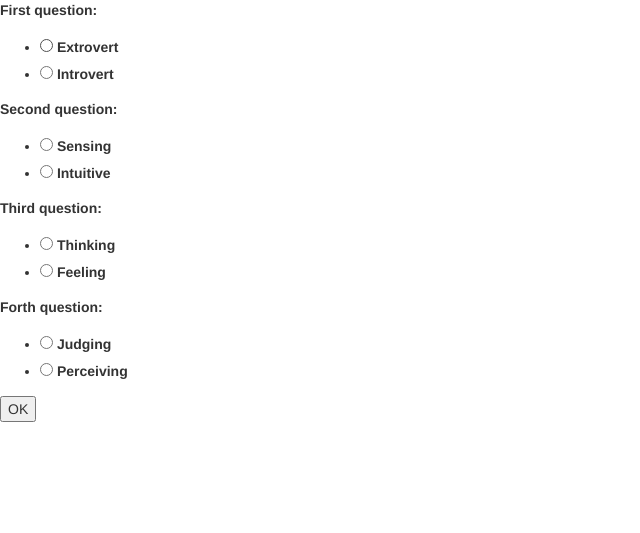
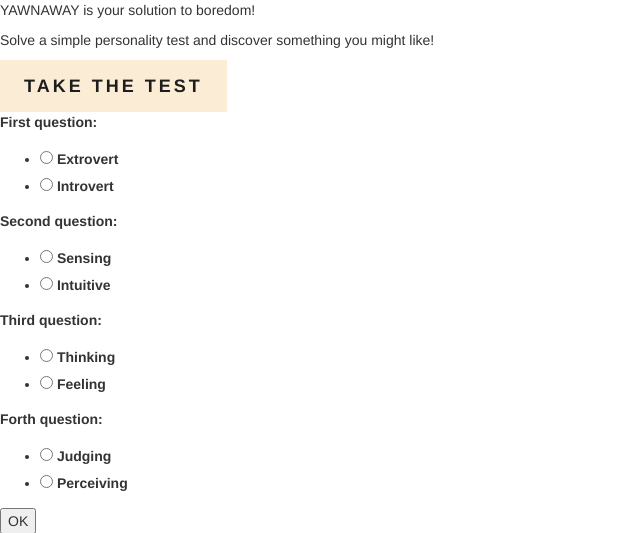
Before and after one commit to JurajMarkesic2/ReccSite, a Django app: page / in a window 1280 px wide. Shown: the top 533 px of the page, without its empty margins (0-640 px from the left). Run offline with Django 3.2, Linux system fonts and the light colour scheme; some libraries are stand-ins or nearby versions.

Commit message:
Editing Design

```diff
--- /dev/null
+++ b/mysite/general/static/general/css/custom.css
@@ -0,0 +1,34 @@
+.sharp {
+	border-radius: 0
+
+}
+
+/***********************
+  CUSTON BTN VALUES
+************************/
+
+.btn {
+    padding: 14px 24px;
+    border: 0 none;
+    color: #1d1d1d;
+    font-weight: 700;
+    letter-spacing: 3px;
+    text-transform: uppercase;
+}
+.btn:focus, .btn:active:focus, .btn.active:focus {
+    outline: 0 none;
+}
+
+.btn-primary {
+    background: #fbecd5;
+    color: #1d1d1d;
+}
+.btn-primary:hover, .btn-primary:focus, .btn-primary:active, .btn-primary.active, .open > .dropdown-toggle.btn-primary {
+    background: #fbecd5;
+    color: #56527F;
+}
+.btn-primary:active, .btn-primary.active {
+    background: #fbecd5;
+    color: #56527F;
+    box-shadow: none;
+}
--- a/mysite/general/templates/general/default.html
+++ b/mysite/general/templates/general/default.html
@@ -1,4 +1,4 @@
-<!doctype html>
+<!DOCTYPE html>
 
 <html lang="eng">
 
@@ -9,7 +9,8 @@
 	<meta name="author" content="Stanko Pavlić, Juraj Markešić">
 	<meta name="viewport" content = "width=device-width, initial-scale=1.0">
 	{% load staticfiles %}
-	<link rel="stylesheet" href="{% static 'css/bootstrap.css' %}" type = "text/css"/>
+	<link rel="stylesheet" href="{% static 'general/css/bootstrap.css' %}" type = "text/css"/>
+	<link rel="stylesheet" href="{% static 'general/css/custom.css' %}" type = "text/css"/>
 	<script src="https://use.fontawesome.com/f51f328b2f.js"></script>
 
 </head>
--- a/mysite/general/templates/general/home.html
+++ b/mysite/general/templates/general/home.html
@@ -1,7 +1,14 @@
 {% extends 'general/default.html' %}
 
 {% block content %}
-<title> Homepage - Site name </title>
+
+<title> YAWNAWAY </title>
+
+<p>YAWNAWAY is your solution to boredom!</p>
+
+<p>Solve a simple personality test and discover something you might like!</p>
+
+<button type="button" class="btn btn-primary btn-lg sharp">TAKE THE TEST</button>
 
 <form name="form" action="" method="POST">
     {% csrf_token %}
```
